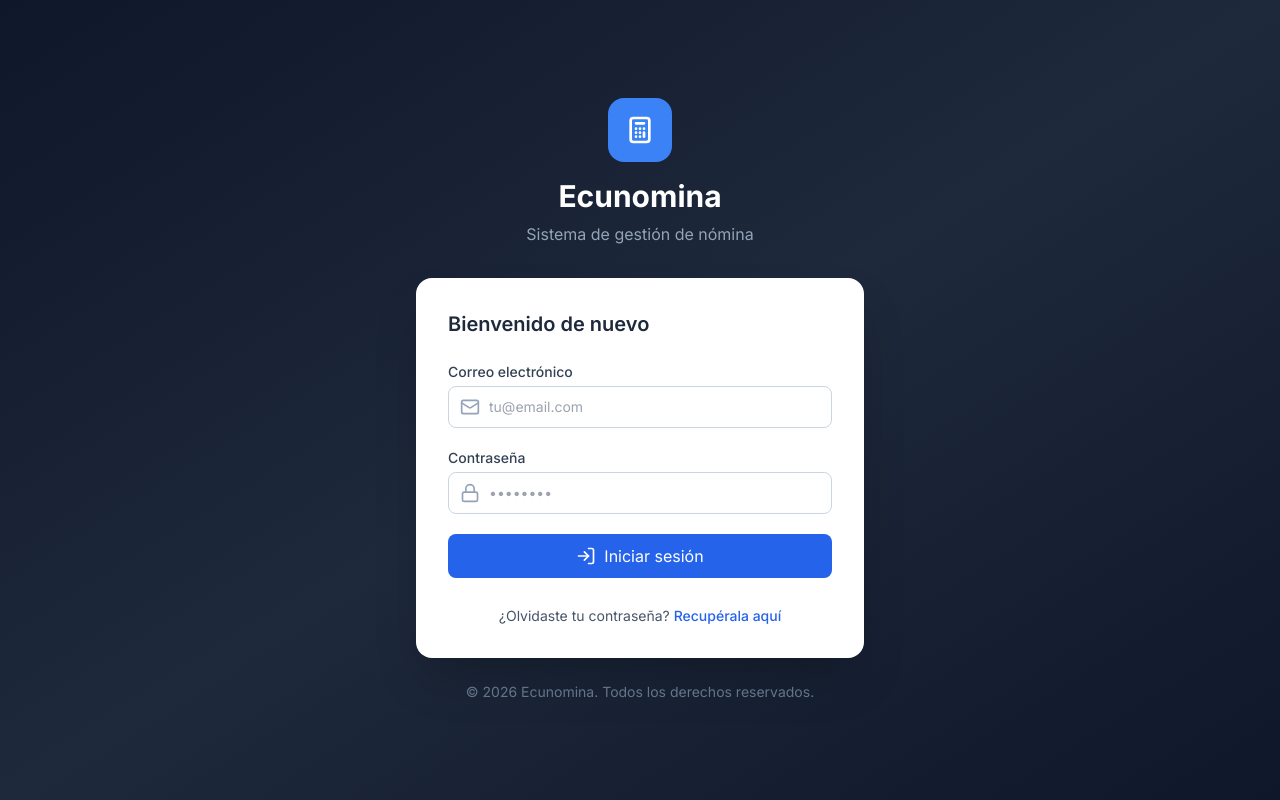
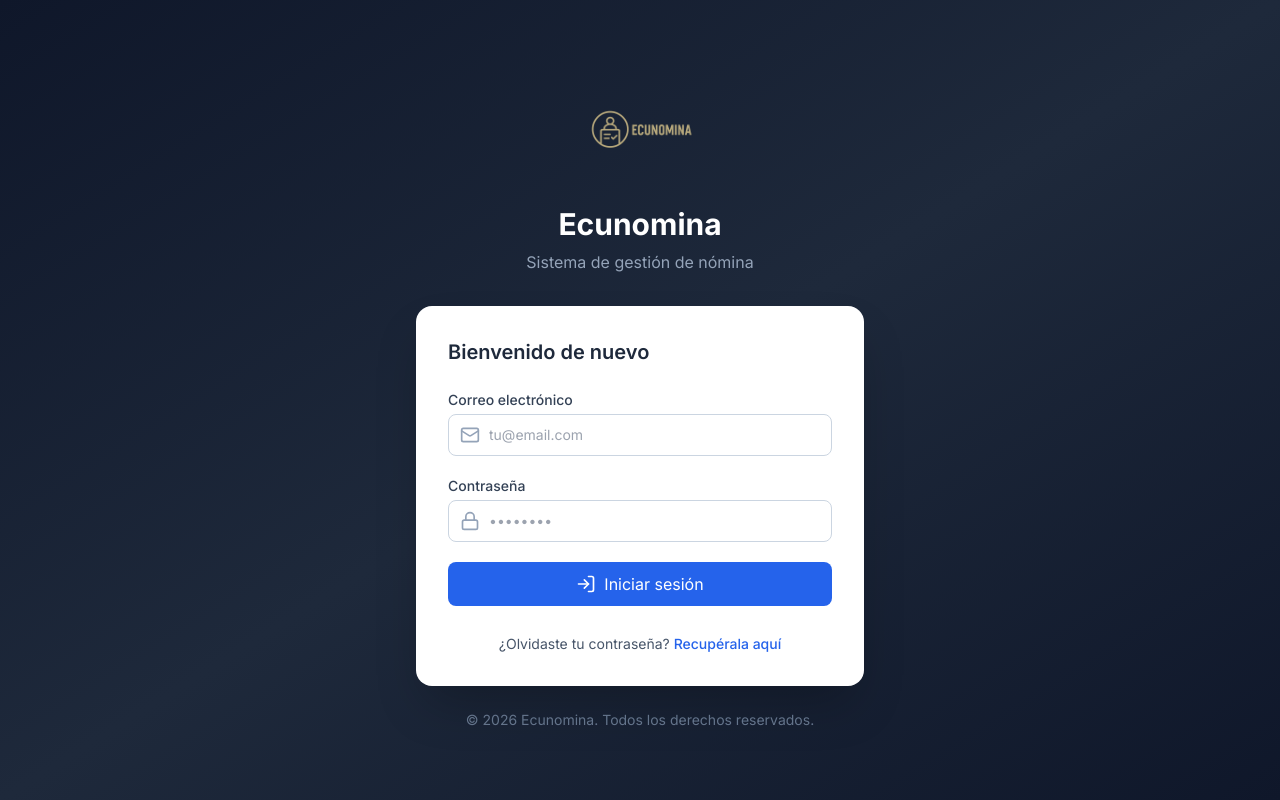
Before and after one commit to jcaraujo2009/Ecunomina-ia, a Next.js app: page /login in a window 1280 px wide. Built offline with nearby package versions, Linux system fonts and the light colour scheme.

Commit message:
feat: add logo to login page

```diff
--- a/src/app/login/page.tsx
+++ b/src/app/login/page.tsx
@@ -1,14 +1,19 @@
 import LoginForm from '@/components/LoginForm';
+import Image from 'next/image';
 
 export default function LoginPage() {
     return (
         <div className="min-h-screen flex items-center justify-center bg-gradient-to-br from-slate-900 via-slate-800 to-slate-900 p-4">
             <div className="w-full max-w-md">
                 <div className="text-center mb-8">
-                    <div className="inline-flex items-center justify-center w-16 h-16 rounded-2xl bg-blue-500 mb-4">
-                        <svg xmlns="http://www.w3.org/2000/svg" className="w-8 h-8 text-white" fill="none" viewBox="0 0 24 24" stroke="currentColor">
-                            <path strokeLinecap="round" strokeLinejoin="round" strokeWidth={2} d="M9 7h6m0 10v-3m-3 3h.01M9 17h.01M9 14h.01M12 14h.01M15 11h.01M12 11h.01M9 11h.01M7 21h10a2 2 0 002-2V5a2 2 0 00-2-2H7a2 2 0 00-2 2v14a2 2 0 002 2z" />
-                        </svg>
+                    <div className="inline-flex items-center justify-center mb-4">
+                        <Image
+                            src="/logo_login_ecunomina.png"
+                            alt="Ecunomina"
+                            width={120}
+                            height={120}
+                            className="rounded-xl"
+                        />
                     </div>
                     <h1 className="text-3xl font-bold text-white">Ecunomina</h1>
                     <p className="text-slate-400 mt-2">Sistema de gestión de nómina</p>
```
Also changed, not shown: public/logo_login_ecunomina.png (added).
